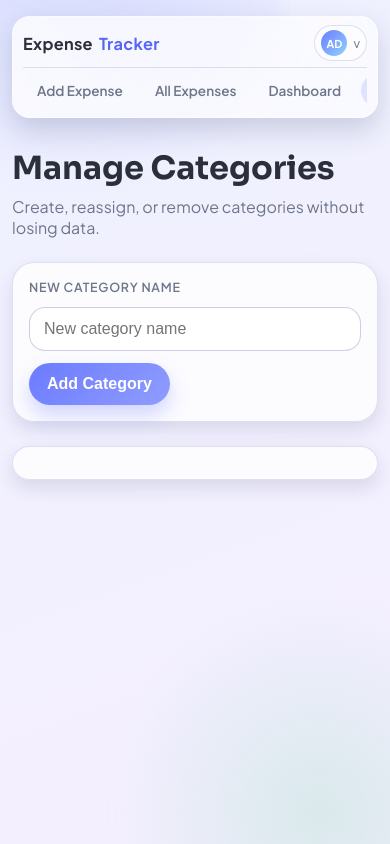
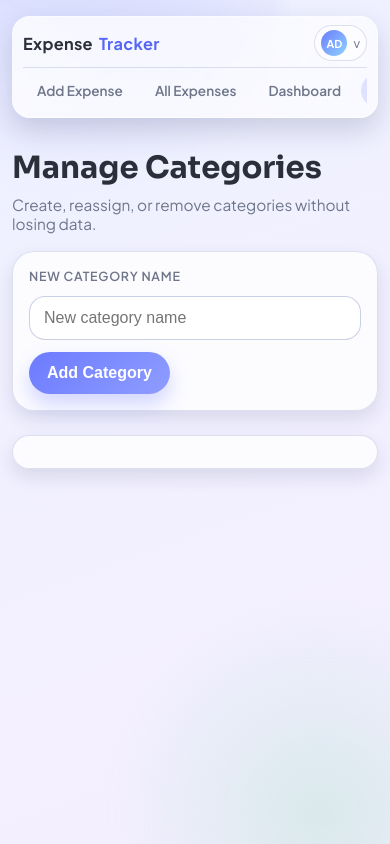
Before and after one commit to anrgdw/ExpenseTracker, a Flask app: page /categories in a window 390 px wide. Run offline with Flask 2, Linux system fonts and the light colour scheme; a user stored in the database is signed in; data that the repository does not hold is empty; some libraries are stand-ins or nearby versions.

Commit message:
Refactor CSS for responsive design and layout

```diff
--- a/static/style.css
+++ b/static/style.css
@@ -14,6 +14,14 @@
     --radius-xl: 22px;
     --radius-lg: 16px;
     --radius-pill: 999px;
+    /* Responsive layout scale */
+    --container-max: clamp(980px, 90vw, 1280px);
+    --gutter: clamp(14px, 3vw, 28px);
+    --page-top: clamp(16px, 2.6vw, 28px);
+    --page-bottom: clamp(44px, 6vw, 72px);
+    --card-pad: clamp(16px, 2.2vw, 26px);
+    --section-gap: clamp(16px, 2.4vw, 28px);
+    --shadow-soft: 0 12px 28px rgba(30, 41, 82, 0.14);
 }
 
 *,
@@ -28,6 +36,7 @@ body {
     color: var(--text);
     background: linear-gradient(160deg, var(--bg-1), var(--bg-2));
     min-height: 100vh;
+    font-size: clamp(15px, 0.35vw + 14px, 17px);
 }
 
 body::before,
@@ -265,7 +274,7 @@ a {
 }
 
 .container {
-    max-width: 1100px;
+    max-width: var(--container-max);
     margin: 0 auto;
 }
 
@@ -488,8 +497,8 @@ a {
     display: flex;
     align-items: center;
     justify-content: space-between;
-    gap: 20px;
-    margin-bottom: 24px;
+    gap: clamp(14px, 2vw, 20px);
+    margin-bottom: clamp(18px, 2.6vw, 24px);
 }
 
 .page-header.centered {
@@ -775,7 +784,7 @@ select:focus {
 .table {
     width: 100%;
     border-collapse: collapse;
-    font-size: 0.95rem;
+    font-size: clamp(0.88rem, 0.3vw + 0.8rem, 0.98rem);
 }
 
 .table thead {
@@ -915,6 +924,10 @@ select:focus {
 }
 
 @media (max-width: 900px) {
+    :root {
+        --container-max: 100%;
+    }
+
     .nav-shell {
         gap: 12px;
         padding: 10px 14px;
```
Also changed, not shown: other parts of static/style.css (+25 -25 lines).
